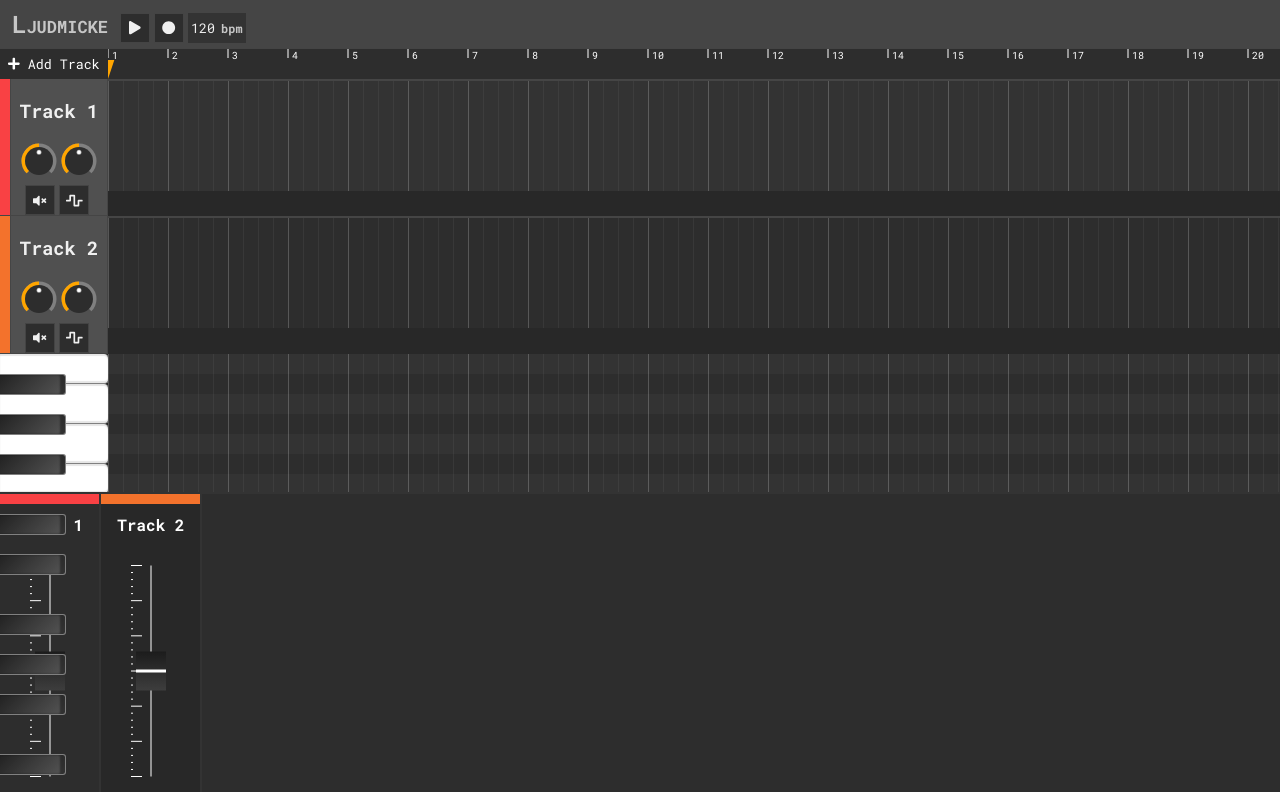
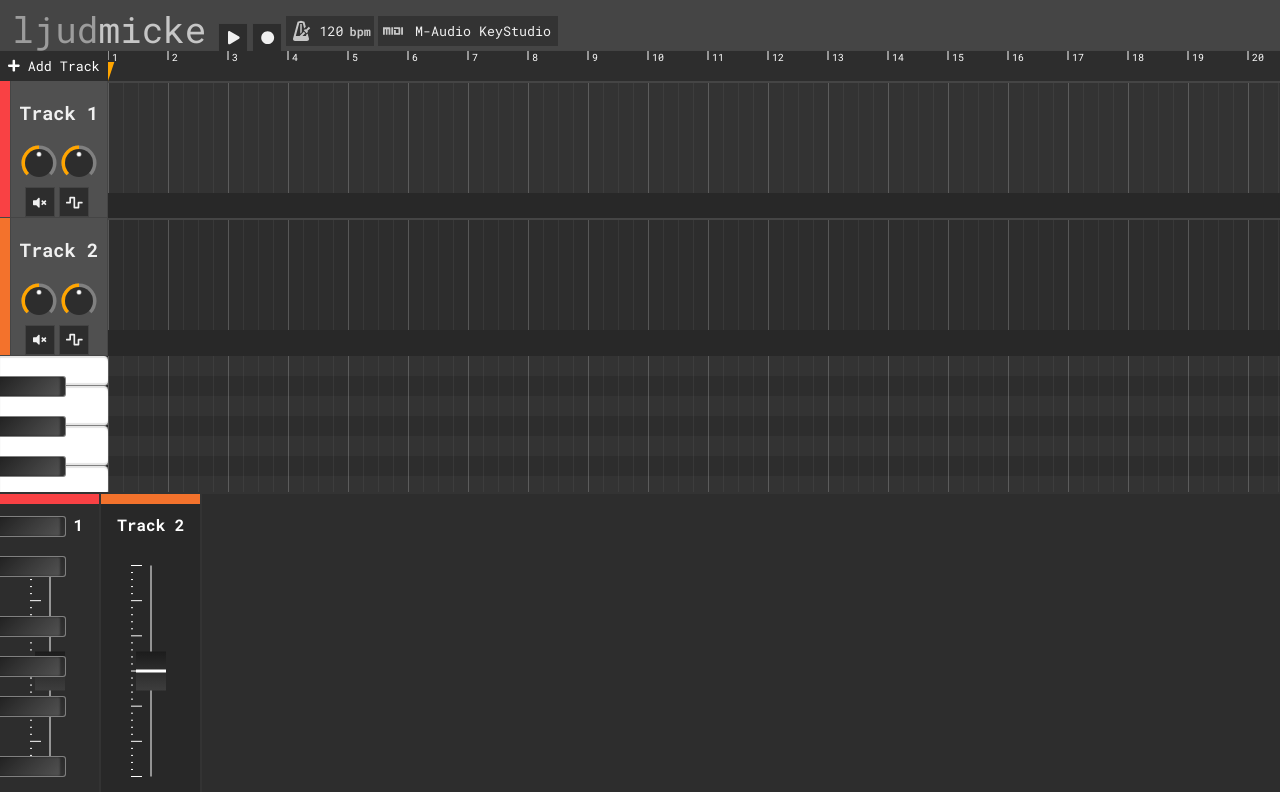
Before and after one commit to williamsjoblom/ljudmicke, a React (Create React App) app: page / in a window 1280 px wide. Shown: the top 792 px of the page. Built offline with nearby package versions, Linux system fonts and the light colour scheme.

Commit message:
Update toolbar with prettier aesthetics and mockup MIDI-in selector

```diff
--- a/src/components/ToolBar.jsx
+++ b/src/components/ToolBar.jsx
@@ -11,13 +11,16 @@ import { play } from '../audio';
 
 import * as Colors from '../colors';
 
+import Icon from '@mdi/react';
+import { mdiMidi, mdiMetronome, mdiMidiPort } from '@mdi/js';
+
 
 const style = {
     width: '100%',
     height: '40px',
     backgroundColor: Colors.bgLight,//'#545454',
     borderBottom: '1px solid #444444',
-    paddingTop: '8px',
+    padding: '5px 0',
     margin: '0',
     textAlign: 'left',
 };
@@ -31,11 +34,13 @@ class ToolBar extends React.Component {
         return <nav style={style}>
 
                  <h1 style={{ display: 'inline',
-                              color: Colors.fgSecondary,
-                              fontVariant: 'small-caps',
+                              color: Colors.fgTernary,
+                              fontSize: '27pt',
+                              fontWeight: '100',
                               margin: '0 12px'}}>
-                   Ljudmicke
+                   ljud<span style={{color: Colors.fgSecondary}}>micke</span>
                  </h1>
+
                  <FaButton icon={faPlay}
                            width={30}
                            height={30}
@@ -44,11 +49,18 @@ class ToolBar extends React.Component {
                            width={30}
                            height={30}
                            onClick={() => alert('not implemented')}/>
+
                  <LabeledInput value={this.props.beatsPerMinute}
+                               icon={mdiMetronome}
                                label={'bpm'}
                                width={30}
                                height={30}
                                onChanged={this.props.setBeatsPerMinute}/>
+
+                 <LabeledInput value={"M-Audio KeyStudio"}
+                               icon={mdiMidi}
+                               width={150}
+                               height={30} />
                </nav>;
     }
 }
```
